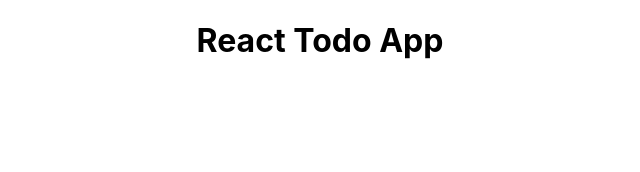
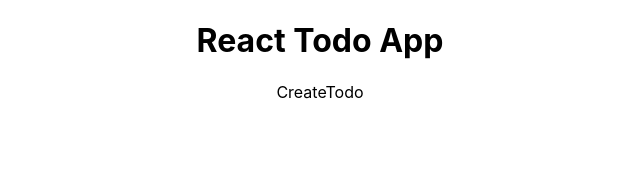
Before and after one commit to gitcoder-23/react-todo-app-tutorial, a React (Create React App) app: page /create in a window 1280 px wide. Before the commit this address had no page. Shown: the top 172 px of the page, without its empty margins (320-960 px from the left). Built offline with nearby package versions, Linux system fonts and the light colour scheme.

Commit message:
react file added

```diff
--- a/src/App.js
+++ b/src/App.js
@@ -3,6 +3,7 @@
 import './App.css';
 import HomePage from './pages/HomePage';
 import ViewTodo from './pages/ViewTodo';
+import CreateTodo from './pages/CreateTodo';
 
 function App() {
   return (
@@ -12,6 +13,8 @@
         <Routes>
           <Route exact path="/" element={<HomePage />} />
           <Route exact path="/view" element={<ViewTodo />} />
+          <Route exact path="/create" element={<CreateTodo />} />
+
         </Routes>
       </div>
     </>
--- /dev/null
+++ b/src/pages/CreateTodo.js
@@ -0,0 +1,11 @@
+import React from 'react'
+
+const CreateTodo = () => {
+  return (
+    <div>
+      CreateTodo
+    </div>
+  )
+}
+
+export default CreateTodo
```
